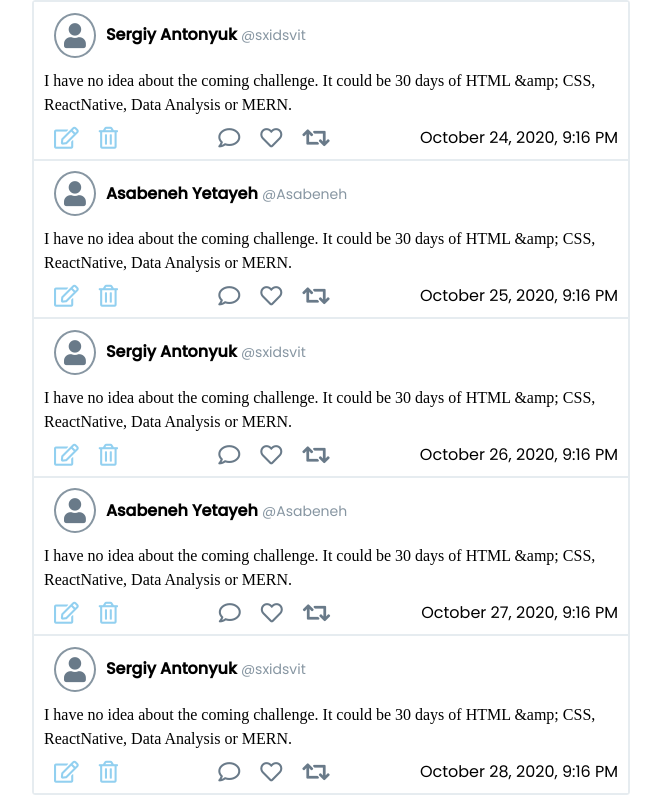
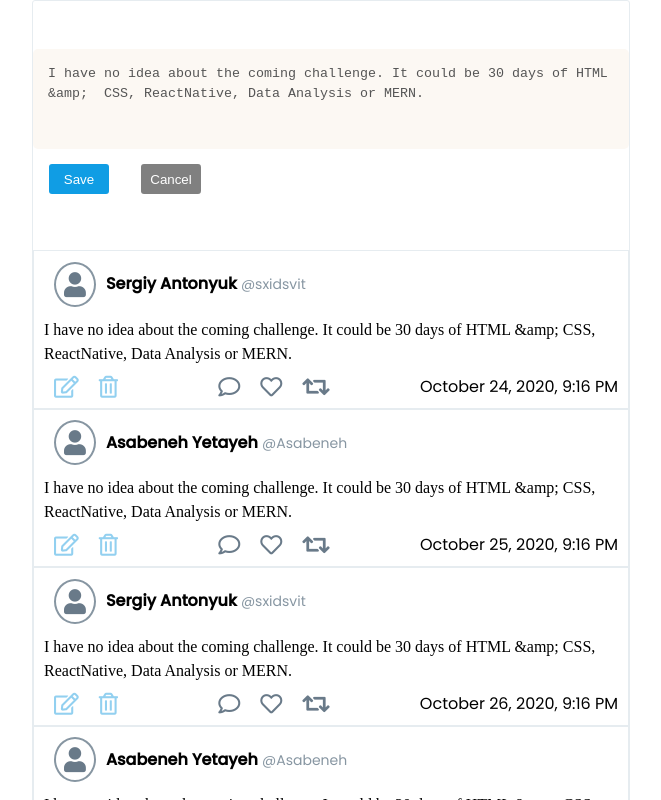
Before and after one commit to sxidsvit/react-challenge, a React (Create React App) app: page / in a window 1280 px wide. Both pictures are taken after a click on the icon 375 px from the left and 137 px from the top of the page. Shown: the top 800 px of the page, without its empty margins (309-970 px from the left). Built offline with nearby package versions, Linux system fonts and the light colour scheme; a web font is replaced by a local one.

Commit message:
deleteHandler & cancelHandler

```diff
--- a/src/App.js
+++ b/src/App.js
@@ -3,10 +3,29 @@ import TwitCard from './components/TwitCard/TwitCard'
 // import { formatedData, generateId } from './utils'
 import './style.css'
 import { data } from './data'
+import TwitEditing from './components/TwitEditing/TwitEditing'
 
 
 const App = () => {
+
   const [twitts, setTwitts] = useState(data)
+  const [currentTwit, setCurrentTwit] = useState('')
+  const [editing, setEditing] = useState(false)
+
+  const editHandler = (id) => () => {
+    setCurrentTwit(twitts.filter(twit => twit.id === id)[0])
+    setEditing(true)
+  }
+
+  const updateHandler = (value, id) => () => {
+    currentTwit.postContent = value
+    setEditing(false)
+    setCurrentTwit('')
+  }
+  const cancelHandler = () => {
+    setEditing(false)
+    setCurrentTwit('')
+  }
 
   const deleteHandler = (id) => () => {
     setTwitts(twitts.filter(twit => twit.id !== id))
@@ -14,10 +33,19 @@ const App = () => {
 
   return (
     <div className="tweet-wrapper">
+
+      {editing
+        && <TwitEditing
+          currentTwit={currentTwit}
+          updateHandler={updateHandler}
+          cancelHandler={cancelHandler}
+        />}
+
       {
         twitts.map(twit =>
           <TwitCard twit={twit}
             key={twit.id}
+            editHandler={editHandler}
             deleteHandler={deleteHandler}
           />)
       }
--- a/src/components/TwitCard/TwitCard.js
+++ b/src/components/TwitCard/TwitCard.js
@@ -1,7 +1,7 @@
 import React from 'react'
 import './style.css'
 
-const TwitCard = ({ twit: { id, firstName, lastName = '', nik = '', postContent, date }, deleteHandler }) => {
+const TwitCard = ({ twit: { id, firstName, lastName = '', nik = '', postContent, date }, deleteHandler, editHandler }) => {
 
   return (
     <>
@@ -17,7 +17,9 @@ const TwitCard = ({ twit: { id, firstName, lastName = '', nik = '', postContent,
         </div>
         <div className="post-detail">
           <div>
-            <i className="far fa-edit"></i>
+            <i className="far fa-edit"
+              onClick={editHandler(id)}
+            ></i>
             <i className="far fa-trash-alt"
               onClick={deleteHandler(id)}
             ></i>
--- /dev/null
+++ b/src/components/TwitEditing/TwitEditing.js
@@ -0,0 +1,27 @@
+import React, { useState } from 'react'
+import './style.css'
+
+const TwitEditing = ({ currentTwit: { id, postContent }, updateHandler, cancelHandler }) => {
+
+  const [value, setValue] = useState(postContent)
+
+
+  return (
+    <div className="twit-editing-wrapper">
+      <textarea spellCheck="false"
+        value={value}
+        onChange={(e) => { setValue(e.target.value) }}
+      >
+      </textarea>
+      <br />
+      <button className="save-button"
+        onClick={updateHandler(value, id)}
+      >Save</button>
+      <button className="cancel-button"
+        onClick={cancelHandler}
+      >Cancel</button>
+    </div>
+  )
+}
+
+export default TwitEditing
--- /dev/null
+++ b/src/components/TwitEditing/style.css
@@ -0,0 +1,41 @@
+.twit-editing-wrapper {
+  padding: 1rem 0;
+  margin: 2rem auto;
+}
+
+textarea {
+  line-height: 1.5;
+  white-space: pre-wrap;
+  overflow-wrap: break-word;
+}
+
+.tweet-wrapper textarea {
+  width: 100%;
+  height: 100px;
+  border-radius: 5px;
+  outline: none;
+  border: none;
+  color: #555;
+  background: #fcf8f3 !important;
+  padding: 15px;
+  resize: none;
+}
+
+.tweet-wrapper button {
+  border: none;
+  outline: none;
+  margin: 0.5rem 1rem;
+  width: 60px;
+  height: 30px;
+  color: #fff;
+  border-radius: 3px;
+  font-weight: lighter;
+}
+
+.tweet-wrapper .save-button {
+  background: #109de4;
+}
+
+.tweet-wrapper .cancel-button {
+  background: grey;
+}
```
